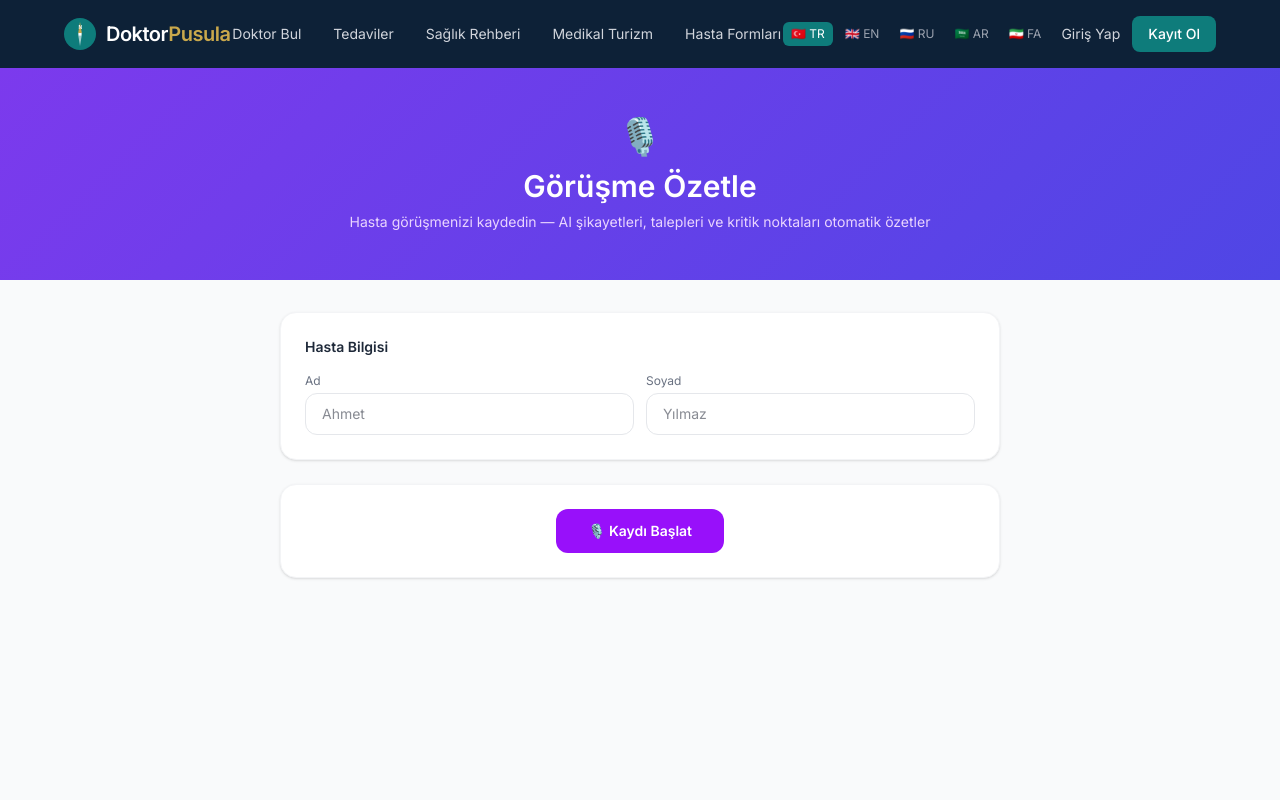
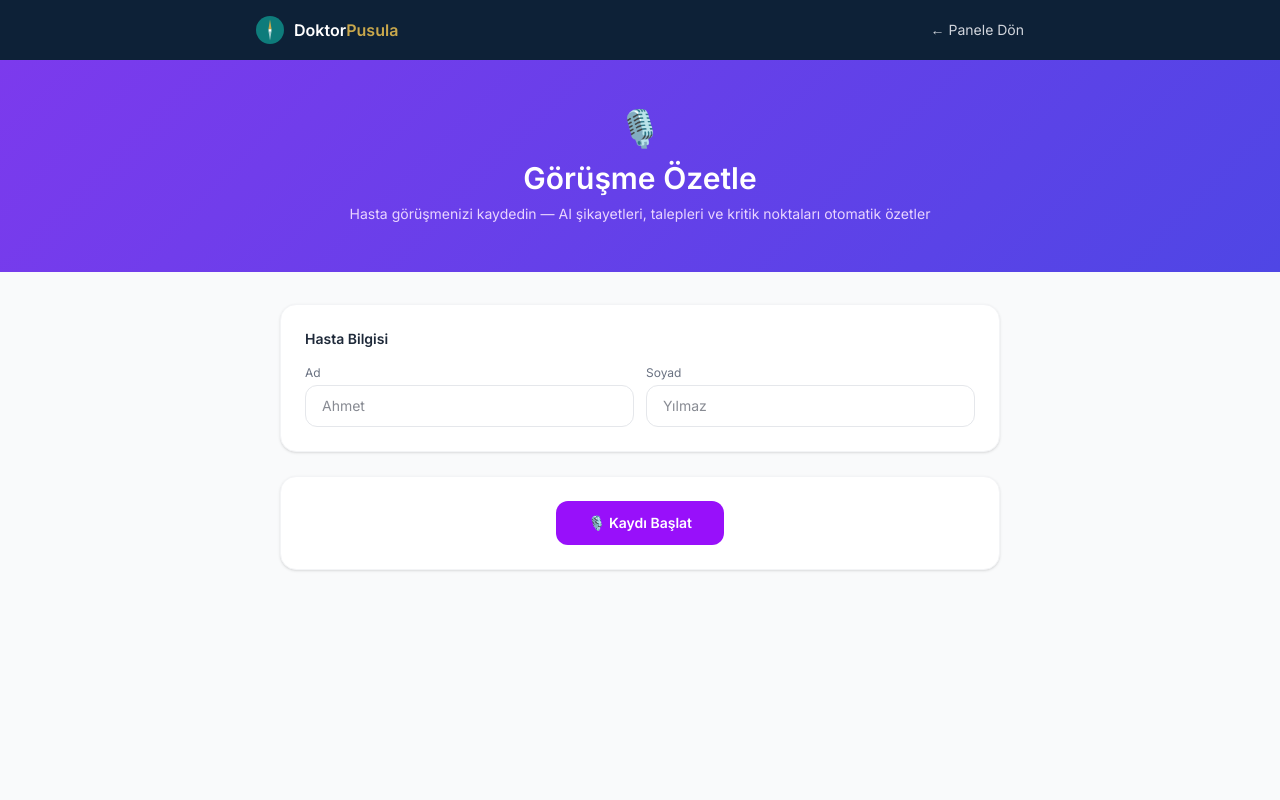
Before and after one commit to cagriertgrl-commits/turkhekim, a Next.js app: page /gorusme-ozet in a window 1280 px wide. Shown: the top 800 px of the page. Built offline with nearby package versions, Linux system fonts and the light colour scheme.

Commit message:
gorusme-ozet: genel Navbar yerine panel navbar kullan

```diff
--- a/src/app/gorusme-ozet/page.js
+++ b/src/app/gorusme-ozet/page.js
@@ -1,7 +1,6 @@
 "use client";
 
 import { useState, useRef, useEffect } from "react";
-import Navbar from "@/components/Navbar";
 
 export default function GorusmeOzetSayfasi() {
   const [tarayiciDestekli, setTarayiciDestekli] = useState(null);
@@ -147,7 +146,22 @@ export default function GorusmeOzetSayfasi() {
 
   return (
     <div className="min-h-screen bg-gray-50">
-      <Navbar />
+      <nav style={{ backgroundColor: "#0D2137" }} className="px-6 py-4 sticky top-0 z-40">
+        <div className="max-w-3xl mx-auto flex items-center justify-between">
+          <a href="/" className="flex items-center gap-2.5">
+            <svg width="28" height="28" viewBox="0 0 32 32" fill="none">
+              <circle cx="16" cy="16" r="16" fill="#0E7C7B"/>
+              <circle cx="16" cy="16" r="1.8" fill="white"/>
+              <polygon points="16,4 14.2,15 17.8,15" fill="#C9A84C"/>
+              <polygon points="16,28 17.8,17 14.2,17" fill="white" opacity="0.6"/>
+            </svg>
+            <span className="text-white font-bold">Doktor<span style={{ color: "#C9A84C" }}>Pusula</span></span>
+          </a>
+          <a href="/panel" className="text-gray-300 hover:text-white text-sm flex items-center gap-1.5">
+            ← Panele Dön
+          </a>
+        </div>
+      </nav>
 
       <div style={{ background: "linear-gradient(135deg, #7C3AED 0%, #4F46E5 100%)" }} className="px-6 py-12">
         <div className="max-w-3xl mx-auto text-center">
```
